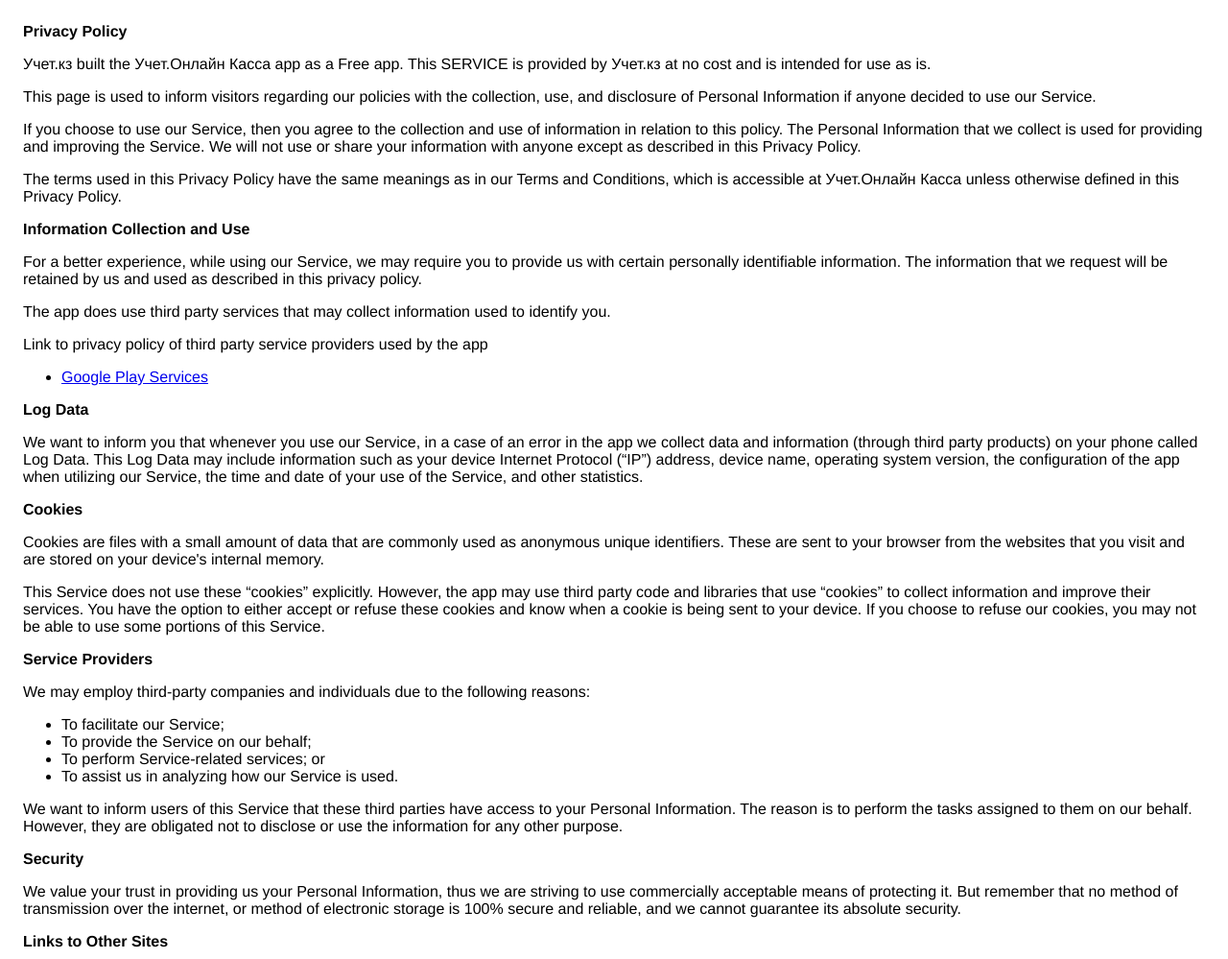
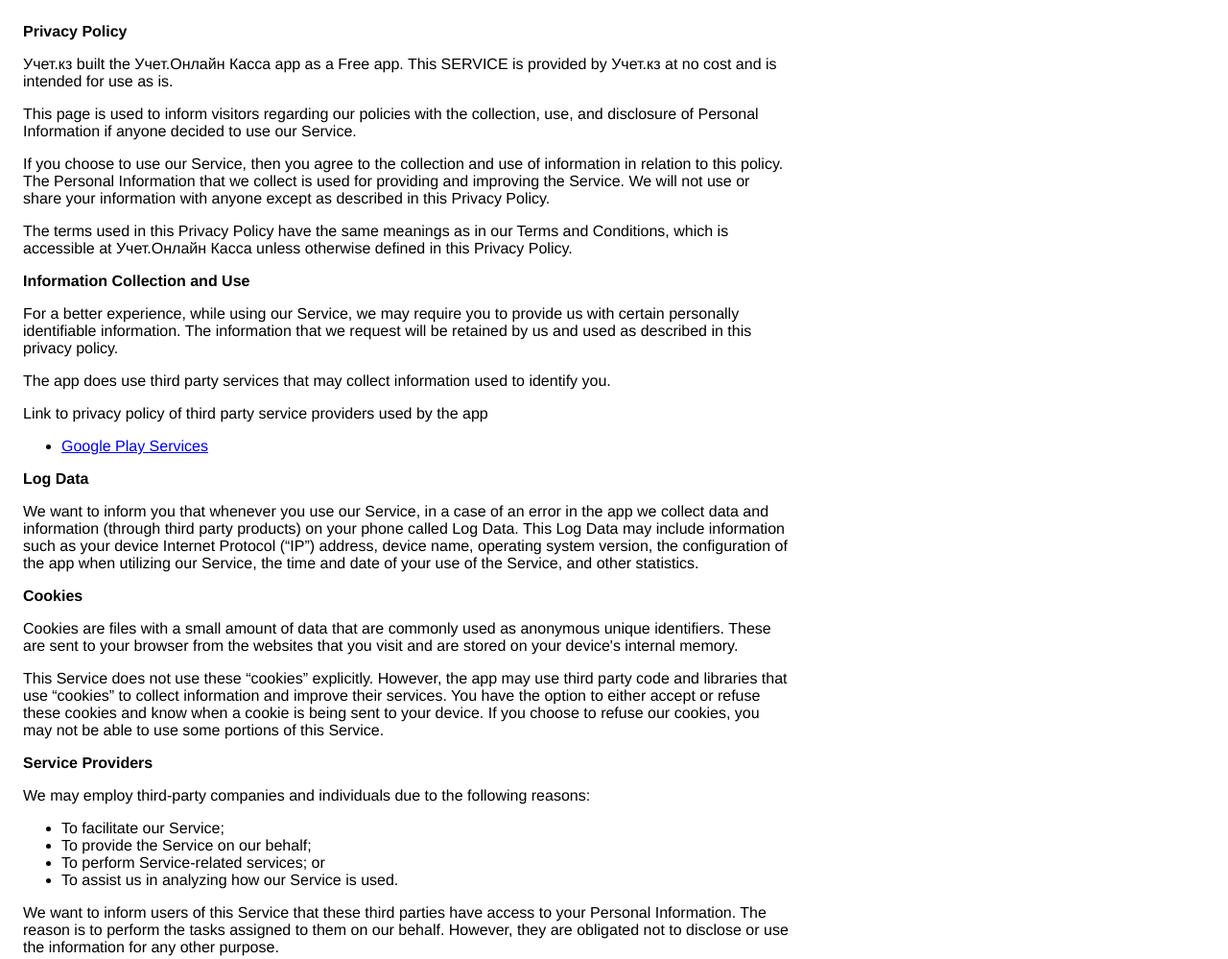
Before and after one commit to Zhakkz/ukassa-terms-of-use, a plain HTML site: page index.html in a window 1280 px wide. Shown: the top 999 px of the page at 96% size. Drawn offline with Linux system fonts and the light colour scheme.

Commit message:
Update index.html

```diff
--- a/index.html
+++ b/index.html
@@ -7,6 +7,7 @@
       <style> body { font-family: 'Helvetica Neue', Helvetica, Arial, sans-serif; padding:1em; } </style>
     </head>
     <body>
+   <div style="max-width:800px;">
     <strong>Privacy Policy</strong> <p>
                   Учет.кз built the Учет.Онлайн Касса app as
                   a Free app. This SERVICE is provided by
@@ -105,5 +106,6 @@
                   If you have any questions or suggestions about our
                   Privacy Policy, do not hesitate to contact us at aday.05.12.96@gmail.com.
                 </p> <p>This privacy policy page was created at <a href="https://privacypolicytemplate.net" target="_blank" rel="noopener noreferrer">privacypolicytemplate.net </a>and modified/generated by <a href="https://app-privacy-policy-generator.nisrulz.com/" target="_blank" rel="noopener noreferrer">App Privacy Policy Generator</a></p>
+       </div>
     </body>
     </html>
```
